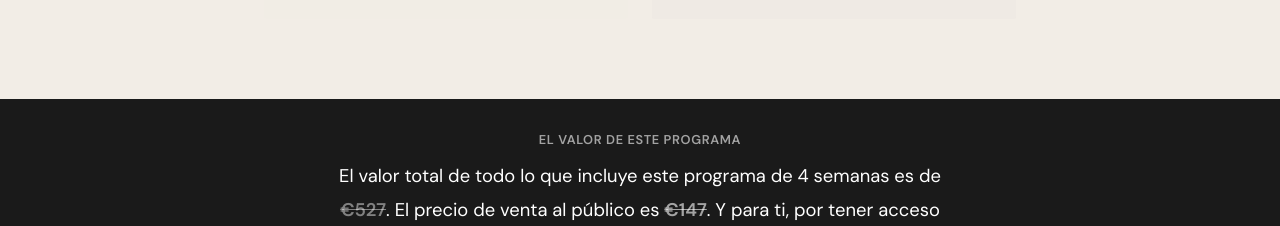
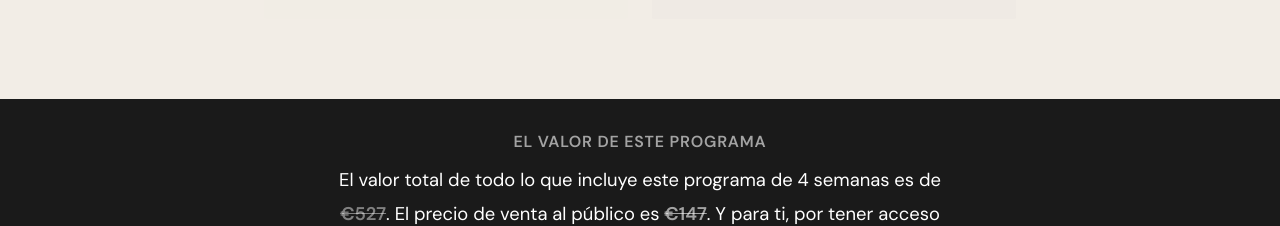
Before and after one commit to susanaaresla-lab/esencial-susana, a React (Create React App) app: page /acceso-prioritario in a window 1280 px wide. Shown: the part 6100-6326 px from the top of the page. Built offline with nearby package versions, Linux system fonts and the light colour scheme.

Commit message:
fix duplicate fontSize key

```diff
--- a/src/pages/ActivateListaEsperaPage.js
+++ b/src/pages/ActivateListaEsperaPage.js
@@ -370,7 +370,7 @@ export default function ActivateListaEsperaPage() {
       {/* ── VALOR DEL PROGRAMA ── */}
       <section style={{ background: 'var(--black)', padding: '2rem 1.5rem', textAlign: 'center' }}>
         <div style={{ maxWidth: 620, margin: '0 auto' }}>
-          <p style={{ fontSize: '1rem', color: 'rgba(255,255,255,0.6)', marginBottom: '0.75rem', letterSpacing: '0.05em', textTransform: 'uppercase', fontWeight: 600, fontSize: '0.8rem' }}>El valor de este programa</p>
+          <p style={{ fontSize: '1rem', color: 'rgba(255,255,255,0.6)', marginBottom: '0.75rem', letterSpacing: '0.05em', textTransform: 'uppercase', fontWeight: 600 }}>El valor de este programa</p>
           <p style={{ fontSize: '1.15rem', color: 'white', lineHeight: 1.8, margin: 0 }}>
             El valor total de todo lo que incluye este programa de 4 semanas es de{' '}
             <strong style={{ color: 'rgba(255,255,255,0.45)', textDecoration: 'line-through' }}>€527</strong>.
```
